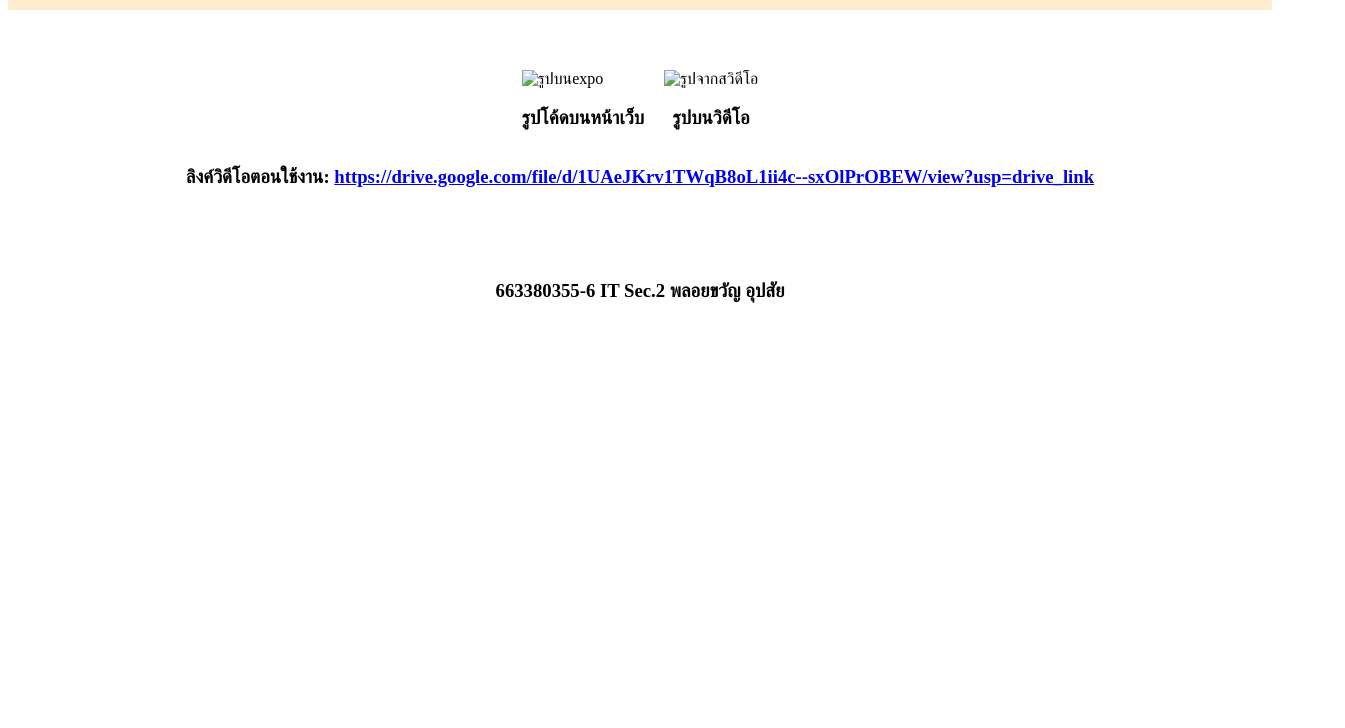
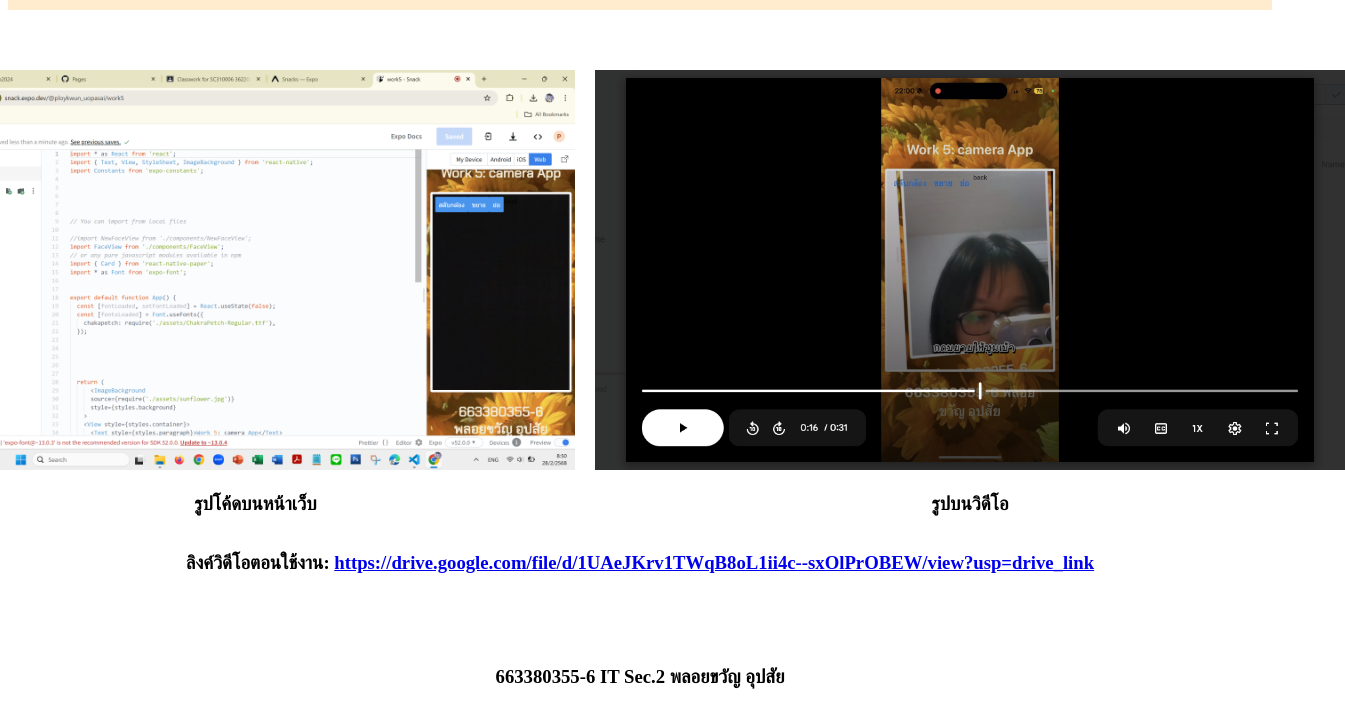
Before and after one commit to Ploykwun/web2024, a plain HTML site: page work5/work5.html in a window 1280 px wide. Shown: the part 68-796 px from the top of the page, 1345 px wide, since content can reach past the window. Drawn offline with Linux system fonts and the light colour scheme.

Commit message:
Update work5.html

```diff
--- a/work5/work5.html
+++ b/work5/work5.html
@@ -50,10 +50,10 @@
 
 
     <div class="image-container">
-        <div class="image"><img src="./img/img1.png" alt="รูปบนexpo">
+        <div class="image"><img src="./imgwork5/img1.png" alt="รูปบนexpo">
             <h3>รูปโค้ดบนหน้าเว็บ</h3>
         </div>
-        <div class="image"><img src="./img/img2.png" alt="รูปจากสวิดีโอ">
+        <div class="image"><img src="./imgwork5/img2.png" alt="รูปจากสวิดีโอ">
             <h3>รูปบนวิดีโอ</h3>
         </div>
     </div>
```
